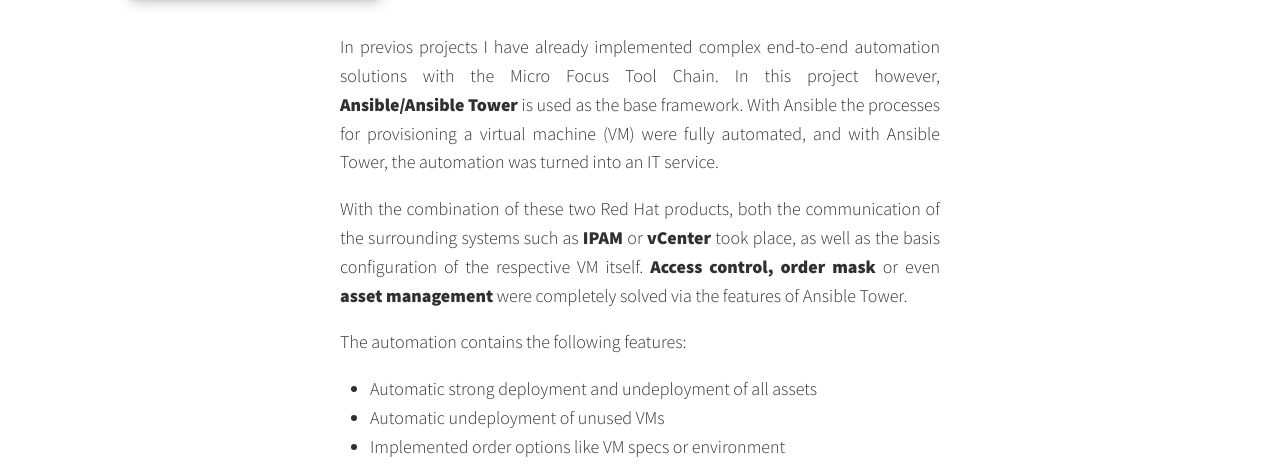
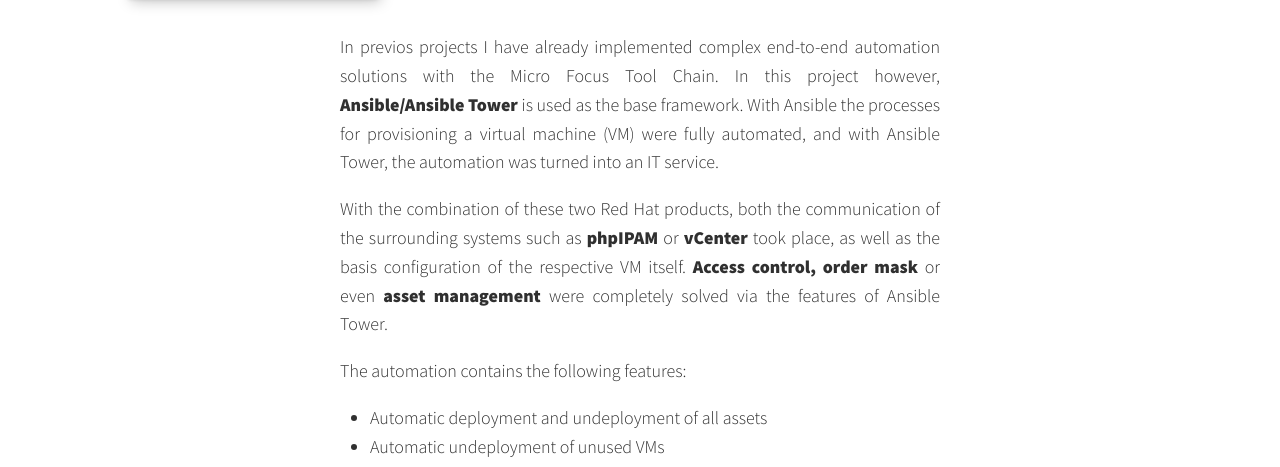
Before and after one commit to Sony2k20/web-portfolio, a plain HTML site: page portfolio-item3.html in a window 1280 px wide. Shown: the part 326-793 px from the top of the page. Drawn offline with nearby package versions, Linux system fonts and the light colour scheme.

Commit message:
fixed wording

```diff
--- a/portfolio-item3.html
+++ b/portfolio-item3.html
@@ -77,12 +77,12 @@
         </p>
         <p>
             With the combination of these two Red Hat products, both the communication of the surrounding systems such as
-            <strong>IPAM</strong> or <strong>vCenter</strong> took place, as well as the basis configuration of the respective VM itself. <strong>Access control,</strong>
+            <strong>phpIPAM</strong> or <strong>vCenter</strong> took place, as well as the basis configuration of the respective VM itself. <strong>Access control,</strong>
             <strong>order mask</strong> or even <strong>asset management</strong> were completely solved via the features of Ansible Tower.
         </p>
         <p>The automation contains the following features:</p>
         <ul>
-            <li>Automatic strong deployment and undeployment of all assets</strong></li>
+            <li>Automatic deployment and undeployment of all assets</strong></li>
             <li>Automatic undeployment of unused VMs</li>
             <li>Implemented order options like VM specs or environment</li>
             <li>Support for vCenter custom templates as base system</li>
```
